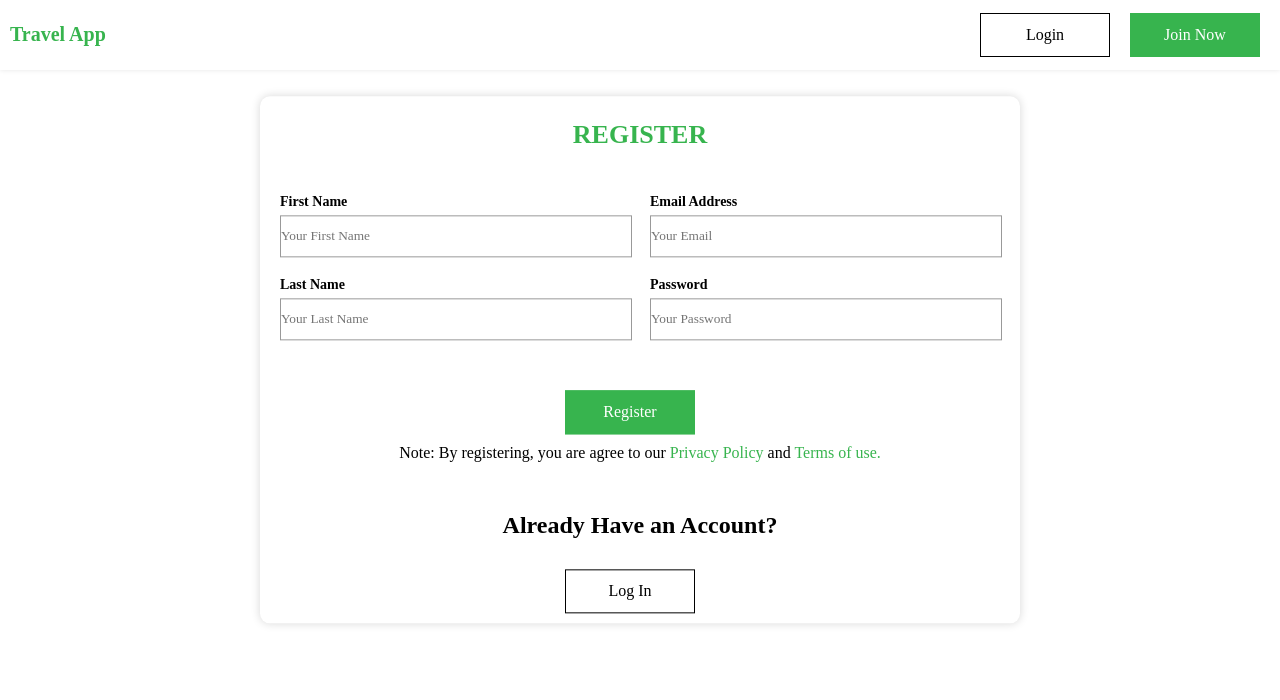
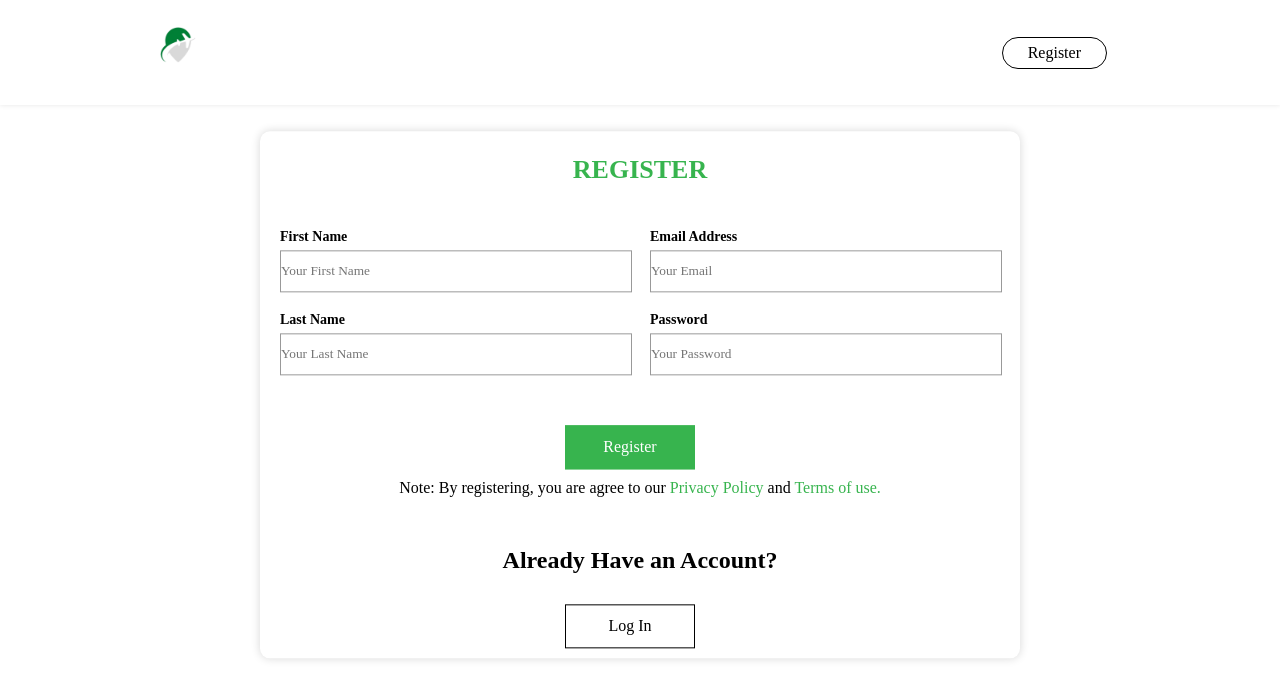
Before and after one commit to Touseef-haider/travel-app-web, a React (Create React App) app: page /register in a window 1280 px wide. Shown: the top 700 px of the page. Built offline with nearby package versions, Linux system fonts and the light colour scheme.

Commit message:
chore: done with the changes

```diff
--- a/src/components/alerts/styled.js
+++ b/src/components/alerts/styled.js
@@ -8,11 +8,34 @@ export const Alerts = styled.div`
   height: 100vh !important;
   right: 0;
   top: 20px;
+  .section {
+    padding: 10px;
+    box-shadow: 0 0 5px 0 rgba(0, 0, 0, 0.1) !important;
+    margin: 10px;
+    position: relative;
+  }
+  .story {
+    padding: 10px;
+    box-shadow: 0 0 5px 0 rgba(0, 0, 0, 0.1) !important;
+    margin: 10px;
+    position: relative;
+  }
   .comment {
     margin-top: 5px;
     position: relative;
     box-shadow: 0 0 5px 0 rgba(0, 0, 0, 0.1) !important;
     padding: 10px;
+  }
+
+  .edit {
+    position: absolute;
+    right: 40px;
+    cursor: pointer;
+  }
+  .delete {
+    position: absolute;
+    right: 10px;
+    cursor: pointer;
   }
   .edit-comment {
     position: absolute;
--- a/src/components/authHeader/index.js
+++ b/src/components/authHeader/index.js
@@ -6,6 +6,7 @@ import { useState, useRef, useEffect } from "react";
 import { clear } from "../../utils/storage";
 import { useDispatch, useSelector } from "react-redux";
 import { SetProfile } from "../../redux/actions";
+import Logo from "../../assets/newLogo.png";
 
 function useComponentVisible(initialIsVisible) {
   const [isComponentVisible, setIsComponentVisible] =
@@ -45,7 +46,17 @@ const AuthHeader = () => {
 
   return (
     <S.AuthHeader>
-      <h1 onClick={() => navigate("/")}>Travel App</h1>
+      <img
+        width={100}
+        style={{
+          backgroundColor: "transparent",
+          marginTop: "-5px",
+          cursor: "pointer",
+        }}
+        height={100}
+        src={Logo}
+        onClick={() => navigate("/")}
+      />
       <div className="controls">
         <div className="links-section">
           <ul>
--- a/src/components/header/index.js
+++ b/src/components/header/index.js
@@ -1,26 +1,33 @@
+/* eslint-disable jsx-a11y/alt-text */
+/* eslint-disable no-undef */
 import Button from "../button";
 import * as S from "./styled";
 import { useNavigate } from "react-router-dom";
+import Logo from "../../assets/newLogo.png";
 
 const Header = () => {
   const navigate = useNavigate();
 
-  const handleLogin = () => navigate("/login");
-  const handleRegister = () => navigate("/register");
-
   return (
     <S.Header>
       <header>
-        <h1 onClick={() => navigate("/")}>Travel App</h1>
-        <div className="controls">
-          <Button onClick={handleLogin} size="small" title="Login" />
-          <Button
-            onClick={handleRegister}
-            size="small"
-            hasBackground
-            title="Join Now"
-          />
-        </div>
+        <img
+          width={100}
+          style={{
+            backgroundColor: "transparent",
+            marginTop: "-15px",
+            cursor: "pointer",
+          }}
+          height={100}
+          src={Logo}
+          onClick={() => navigate("/")}
+        />
+
+        <Button
+          onClick={() => navigate("/register")}
+          style={{ borderRadius: "20px", padding: "0 25px" }}
+          title="Register"
+        />
       </header>
     </S.Header>
   );
--- a/src/components/header/styled.js
+++ b/src/components/header/styled.js
@@ -1,13 +1,15 @@
 import styled from "styled-components";
 
 export const Header = styled.div`
+  box-shadow: 0 0 5px 0 rgba(0, 0, 0, 0.1) !important;
   header {
-    width: 100%;
-    box-shadow: 0 0 5px 0 rgba(0, 0, 0, 0.1) !important;
+    width: 80%;
     background-color: #fff;
     display: flex;
+    padding: 10px 20px;
+    margin: 0 auto;
+    align-items: center;
     justify-content: space-between;
-    align-items: center;
   }
   h1 {
     padding: 10px;
--- a/src/globalStyles/index.js
+++ b/src/globalStyles/index.js
@@ -193,6 +193,10 @@ const reset = css`
     justify-content: flex-end;
   }
 
+  .bold {
+    font-weight: bold;
+  }
+
   .grid {
     display: grid;
     grid-template-columns: repeat(2, 1fr);
--- a/src/pages/experience/index.js
+++ b/src/pages/experience/index.js
@@ -97,7 +97,7 @@ const Experience = () => {
           </TabPanel>
           <TabPanel>
             <ExperienceSection
-              filterBy="ask_question"
+              filterBy="ask_questions"
               deleteMutation={deleteMutation}
               key="ask_question"
               profile={profile}
--- a/src/pages/home/index.js
+++ b/src/pages/home/index.js
@@ -2,7 +2,7 @@
 import * as S from "./styled";
 
 import { useNavigate } from "react-router-dom";
-import Logo from "../../assets/triptok.png";
+import Logo from "../../assets/newLogo.png";
 import i1 from "../../assets/1.jpg";
 import i2 from "../../assets/2.jpg";
 import i3 from "../../assets/3.jpg";
@@ -15,15 +15,27 @@ import u2 from "../../assets/user2.jpg";
 import u3 from "../../assets/user3.jpg";
 import Button from "../../components/button";
 import InputWithButton from "../../components/Input/inputWithButton";
+import { useQuery } from "react-query";
+import apiService from "../../services/apiService";
 
 const Home = () => {
   const navigate = useNavigate();
+
+  const { data } = useQuery("alerts", () => apiService.getExperiences());
+
+  const alerts = data?.filter((d) => d?.category === "alert");
+  console.log(alerts);
 
   return (
     <S.Home>
       <section className="banner">
         <header>
-          <img width={200} height={50} src={Logo} />
+          <img
+            width={100}
+            style={{ backgroundColor: "transparent", marginTop: "-25px" }}
+            height={100}
+            src={Logo}
+          />
           <Button
             onClick={() => navigate("/login")}
             style={{ borderRadius: "20px", padding: "0 25px" }}
@@ -136,6 +148,28 @@ const Home = () => {
           </div>
         </div>
       </section>
+      <section className="alerts">
+        {Array.isArray(alerts) &&
+          alerts.map((d) => (
+            <div className="alert">
+              <div className="alert-card">
+                <div className="profile-photo">
+                  {String(d?.profile?.first_name).charAt(0).toUpperCase()}{" "}
+                  {String(d?.profile?.last_name).charAt(0).toUpperCase()}
+                </div>
+                <div className="details">
+                  <span className="bold">
+                    {d?.profile?.fast_name} {d?.profile?.last_name}
+                  </span>
+                  <span>posted at </span>
+                  <span className="bold">Murree Islambad</span>
+                </div>
+              </div>
+              <br />
+              <p dangerouslySetInnerHTML={{ __html: d?.description }}></p>
+            </div>
+          ))}
+      </section>
       <section className="reviews">
         <h1 className="text-center">User Reviews</h1>
         <div className="d-flex j-center" style={{ gap: "30px", width: "100%" }}>
@@ -182,7 +216,7 @@ const Home = () => {
       </section>
       <footer>
         <div className="logo">
-          <img src={Logo} />
+          <img src={Logo} style={{ marginTop: "-30px" }} />
           <p style={{ width: "300px" }}>This is travelling app</p>
         </div>
         <div className="features">
--- a/src/pages/home/styled.js
+++ b/src/pages/home/styled.js
@@ -6,7 +6,6 @@ import TopDest from "../../assets/banner2.jpg";
 export const Home = styled.div`
   .banner {
     height: 100vh;
-
     background-repeat: no-repeat;
     background-size: cover;
     background-image: linear-gradient(rgba(0, 0, 0, 0.6), rgba(0, 0, 0, 0.6)),
@@ -116,6 +115,39 @@ export const Home = styled.div`
     background: rgba(0, 0, 0, 0.4);
     text-align: center;
   }
+
+  .alerts {
+    display: grid;
+    padding: 50px;
+    gap: 20px;
+    grid-template-columns: repeat(2, 1fr);
+  }
+
+  .alert {
+    box-shadow: 0 0 10px 0 rgba(0, 0, 100, 0.2) !important;
+    padding: 20px;
+    margin-bottom: 15px;
+  }
+
+  .alert-card {
+    display: flex;
+    align-items: center;
+  }
+
+  .alert-card .profile-photo {
+    width: 50px;
+    height: 50px;
+    border-radius: 50%;
+    display: flex;
+    justify-content: center;
+    align-items: center;
+    background-color: grey;
+  }
+
+  .alert-card .details {
+    padding: 5px;
+  }
+
   .reviews {
     height: 70vh;
     padding: 0 40px 70px 0;
```
Also changed, not shown: src/assets/newLogo.png (added).
